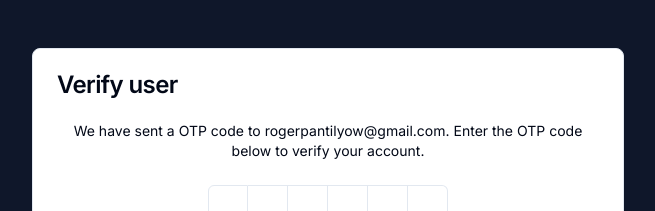
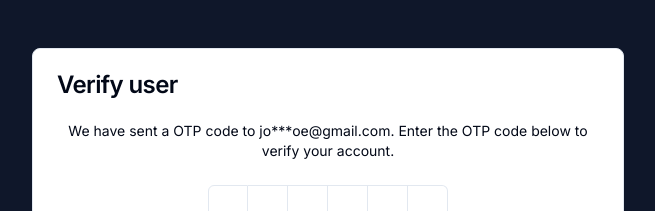
Before and after one commit to yowger/shopey, a Next.js app: page /verify-user in a window 1280 px wide. Shown: the top 211 px of the page, without its empty margins (312-967 px from the left). Built offline with nearby package versions, Linux system fonts and the light colour scheme.

Commit message:
added partial censor email

```diff
--- a/src/components/forms/auth/verify.tsx
+++ b/src/components/forms/auth/verify.tsx
@@ -19,6 +19,7 @@ import {
     InputOTPGroup,
     InputOTPSlot,
 } from "@/components/ui/input-otp"
+import { partialCensorEmail } from "@/utils/email"
 // import { toast } from "@/components/ui/use-toast"
 
 const FormSchema = z.object({
@@ -28,7 +29,8 @@ const FormSchema = z.object({
 })
 
 export default function VerifyUserForm() {
-    const email = "rogerpantilyow@gmail.com"
+    const email = "johnDoe@gmail.com"
+    const partialCensoredEmail = partialCensorEmail(email)
 
     const form = useForm<z.infer<typeof FormSchema>>({
         resolver: zodResolver(FormSchema),
@@ -53,8 +55,8 @@ export default function VerifyUserForm() {
     return (
         <>
             <p className="text-center text-sm">
-                We have sent a OTP code to {email}. Enter the OTP code below to
-                verify your account.
+                We have sent a OTP code to {partialCensoredEmail}. Enter the OTP
+                code below to verify your account.
             </p>
 
             <Form {...form}>
--- /dev/null
+++ b/src/utils/email.ts
@@ -0,0 +1,13 @@
+export function partialCensorEmail(email: string): string {
+    const [localPart, domain] = email.split("@")
+
+    if (localPart.length <= 2) {
+        return `${localPart.charAt(0)}***@${domain}`
+    }
+
+    const censoredLocalPart = `${localPart.slice(0, 2)}${"*".repeat(
+        localPart.length - 4
+    )}${localPart.slice(-2)}`
+
+    return `${censoredLocalPart}@${domain}`
+}
```
